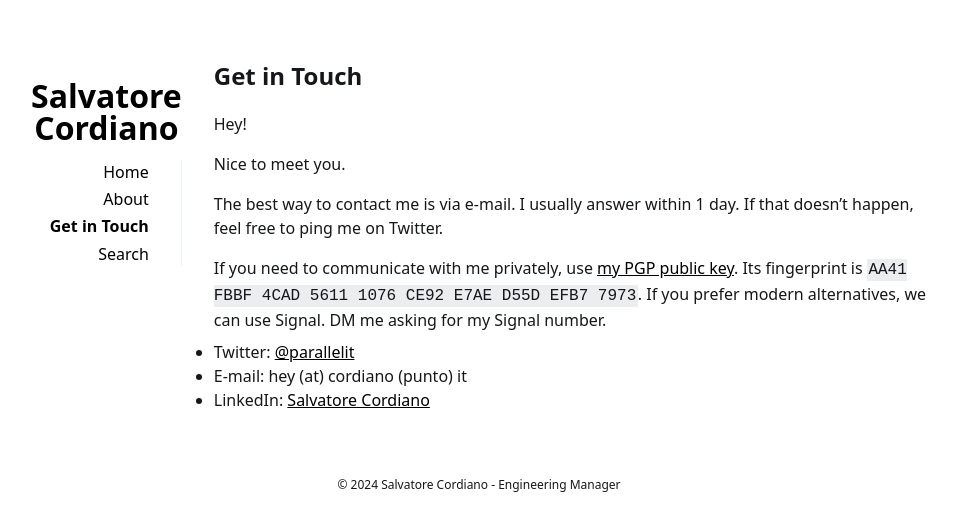
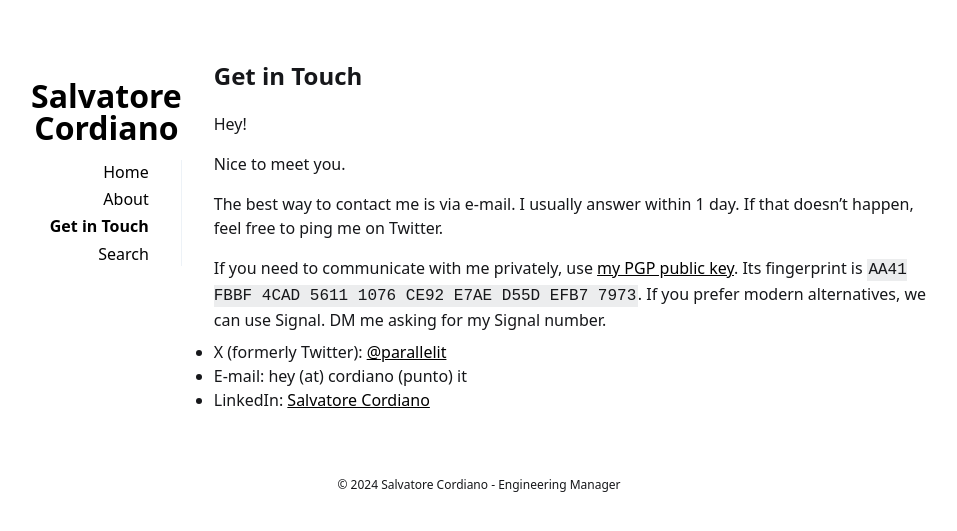
Before and after one commit to salvatorecordiano/cordiano.com, a Jekyll site: the page built from cordiano.com/_pages/get-in-touch.md, in a window 1280 px wide. Shown: the top 531 px of the page, without its empty margins (161-1118 px from the left). Built offline with Jekyll 4.4.1, drawn with Linux system fonts in a browser that asks for light colours.

Commit message:
Update get-in-touch.md

```diff
--- a/cordiano.com/_pages/get-in-touch.md
+++ b/cordiano.com/_pages/get-in-touch.md
@@ -11,6 +11,6 @@ The best way to contact me is via e-mail. I usually answer within 1 day. If that
 
 If you need to communicate with me privately, use [my PGP public key](https://cordiano.it/pgp/0xAA41FBBF4CAD56111076CE92E7AED55DEFB77973.pub.asc). Its fingerprint is `AA41 FBBF 4CAD 5611 1076 CE92 E7AE D55D EFB7 7973`. If you prefer modern alternatives, we can use Signal. DM me asking for my Signal number.
 
-- Twitter: [@parallelit](https://twitter.com/parallelit)
+- X (formerly Twitter): [@parallelit](https://x.com/parallelit)
 - E-mail: hey (at) cordiano (punto) it
 - LinkedIn: [Salvatore Cordiano](https://www.linkedin.com/in/salvatorecordiano/)
```
